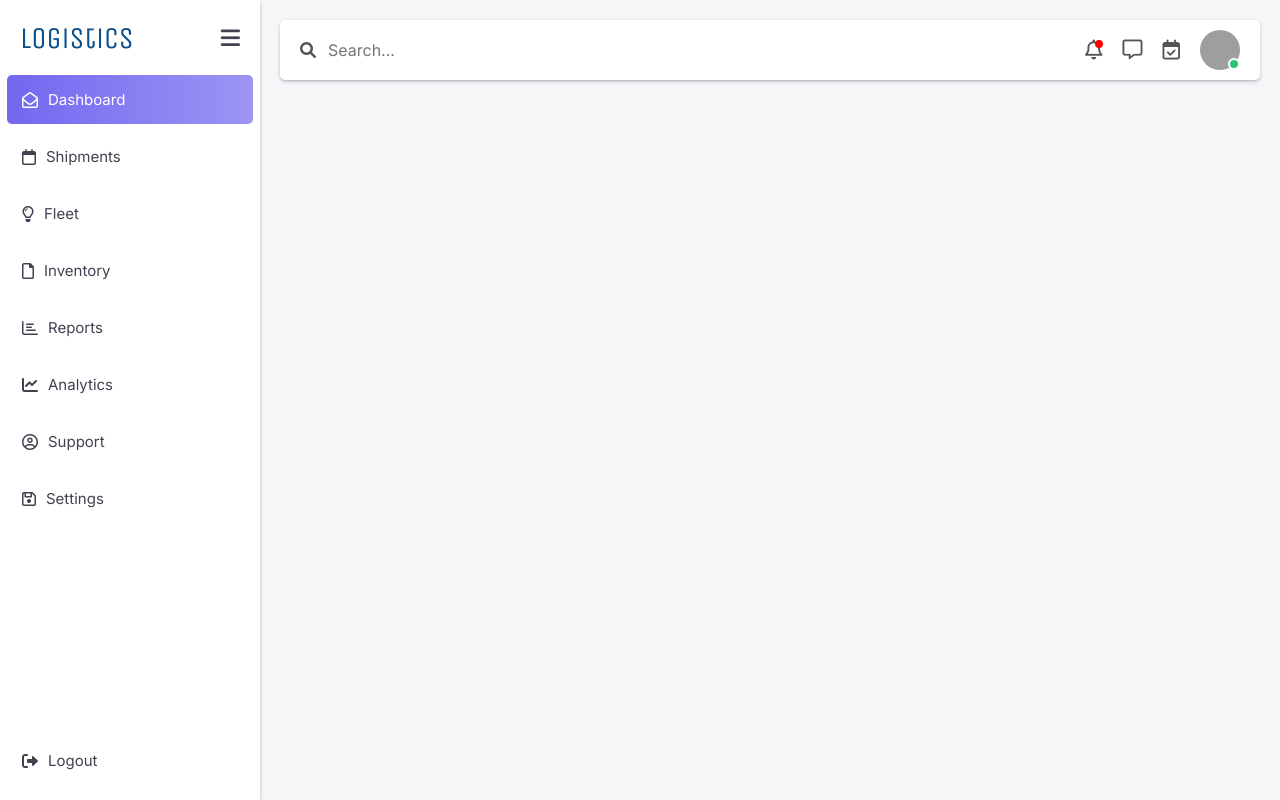
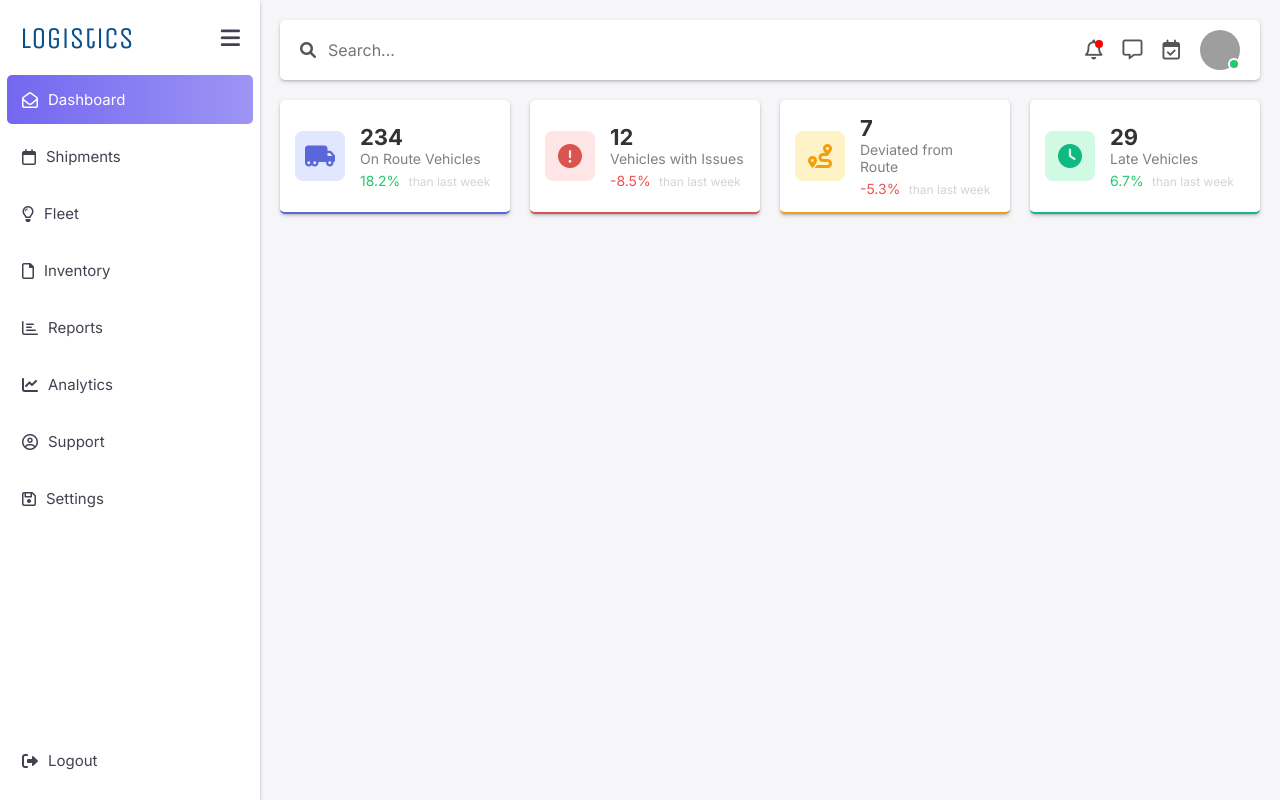
Before and after one commit to joseph-johnson27001/logistics-dashboard, a Vue app: page / in a window 1280 px wide. Built offline with nearby package versions, Linux system fonts and the light colour scheme; grey boxes are pictures that could not be loaded.

Commit message:
KPI Cards

```diff
--- a/src/App.vue
+++ b/src/App.vue
@@ -3,7 +3,21 @@
     <SideBar />
     <div class="main-content">
       <TopCard />
-      <div class="content"></div>
+      <div class="content">
+        <div class="kpi-container">
+          <KpiCard
+            v-for="(kpi, index) in kpis"
+            :key="index"
+            :icon="kpi.icon"
+            :value="kpi.value"
+            :title="kpi.title"
+            :change="kpi.change"
+            :backgroundColorLight="kpi.backgroundColorLight"
+            :backgroundColorDark="kpi.backgroundColorDark"
+            :style="{ borderBottomColor: kpi.backgroundColorDark }"
+          />
+        </div>
+      </div>
     </div>
   </div>
 </template>
@@ -11,12 +25,52 @@
 <script>
 import SideBar from "./components/Navigation/SideBar.vue";
 import TopCard from "./components/UI/TopCard.vue";
+import KpiCard from "./components/UI/KpiCard.vue";
 
 export default {
   name: "App",
   components: {
     SideBar,
     TopCard,
+    KpiCard,
+  },
+  data() {
+    return {
+      kpis: [
+        {
+          title: "On Route Vehicles",
+          value: 234,
+          change: 18.2,
+          icon: "fas fa-truck-moving",
+          backgroundColorLight: "#e0e7ff",
+          backgroundColorDark: "#5a67d8",
+        },
+        {
+          title: "Vehicles with Issues",
+          value: 12,
+          change: -8.5,
+          icon: "fas fa-exclamation-circle",
+          backgroundColorLight: "#ffe6e6",
+          backgroundColorDark: "#d9534f",
+        },
+        {
+          title: "Deviated from Route",
+          value: 7,
+          change: -5.3,
+          icon: "fas fa-route",
+          backgroundColorLight: "#fef3c7",
+          backgroundColorDark: "#f59e0b",
+        },
+        {
+          title: "Late Vehicles",
+          value: 29,
+          change: 6.7,
+          icon: "fas fa-clock",
+          backgroundColorLight: "#d1fae5",
+          backgroundColorDark: "#10b981",
+        },
+      ],
+    };
   },
 };
 </script>
@@ -48,4 +102,10 @@ body {
 .content {
   margin-top: 20px;
 }
+
+.kpi-container {
+  display: grid;
+  grid-template-columns: repeat(auto-fit, minmax(220px, 1fr));
+  gap: 20px;
+}
 </style>
--- /dev/null
+++ b/src/components/UI/KpiCard.vue
@@ -0,0 +1,105 @@
+<template>
+  <div class="kpi-card">
+    <div
+      class="icon-container"
+      :style="{ backgroundColor: backgroundColorLight }"
+    >
+      <i :class="icon" :style="{ color: backgroundColorDark }"></i>
+    </div>
+    <div class="kpi-content">
+      <div class="kpi-value">{{ value }}</div>
+      <div class="kpi-title">{{ title }}</div>
+      <div class="kpi-change">
+        <span :class="changeClass">{{ change }}%</span>
+        <span class="kpi-subtext"> than last week</span>
+      </div>
+    </div>
+  </div>
+</template>
+
+<script>
+export default {
+  name: "KpiCard",
+  props: {
+    icon: String,
+    value: Number,
+    title: String,
+    change: Number,
+    backgroundColorLight: String,
+    backgroundColorDark: String,
+  },
+  computed: {
+    changeClass() {
+      return this.change >= 0 ? "positive" : "negative";
+    },
+  },
+};
+</script>
+
+<style scoped>
+.kpi-card {
+  display: flex;
+  align-items: center;
+  background: white;
+  padding: 15px;
+  border-radius: 5px;
+  box-shadow: rgba(50, 50, 93, 0.25) 0px 2px 5px -1px,
+    rgba(0, 0, 0, 0.3) 0px 1px 3px -1px;
+  border-bottom: 2px solid;
+  transition: transform 0.2s ease-in-out;
+  flex: 1;
+}
+
+.kpi-card:hover {
+  transform: translateY(-5px);
+}
+
+.icon-container {
+  width: 50px;
+  height: 50px;
+  display: flex;
+  align-items: center;
+  justify-content: center;
+  border-radius: 8px;
+}
+
+.icon-container i {
+  font-size: 24px;
+}
+
+.kpi-content {
+  margin-left: 15px;
+  display: flex;
+  flex-direction: column;
+}
+
+.kpi-value {
+  font-size: 22px;
+  font-weight: bold;
+  color: #333;
+}
+
+.kpi-title {
+  color: grey;
+  font-size: 14px;
+}
+
+.kpi-change {
+  margin-top: 5px;
+  font-size: 14px;
+}
+
+.kpi-change .positive {
+  color: #28c76f;
+}
+
+.kpi-change .negative {
+  color: #ea5455;
+}
+
+.kpi-subtext {
+  color: lightgrey;
+  font-size: 12px;
+  margin-left: 5px;
+}
+</style>
```
